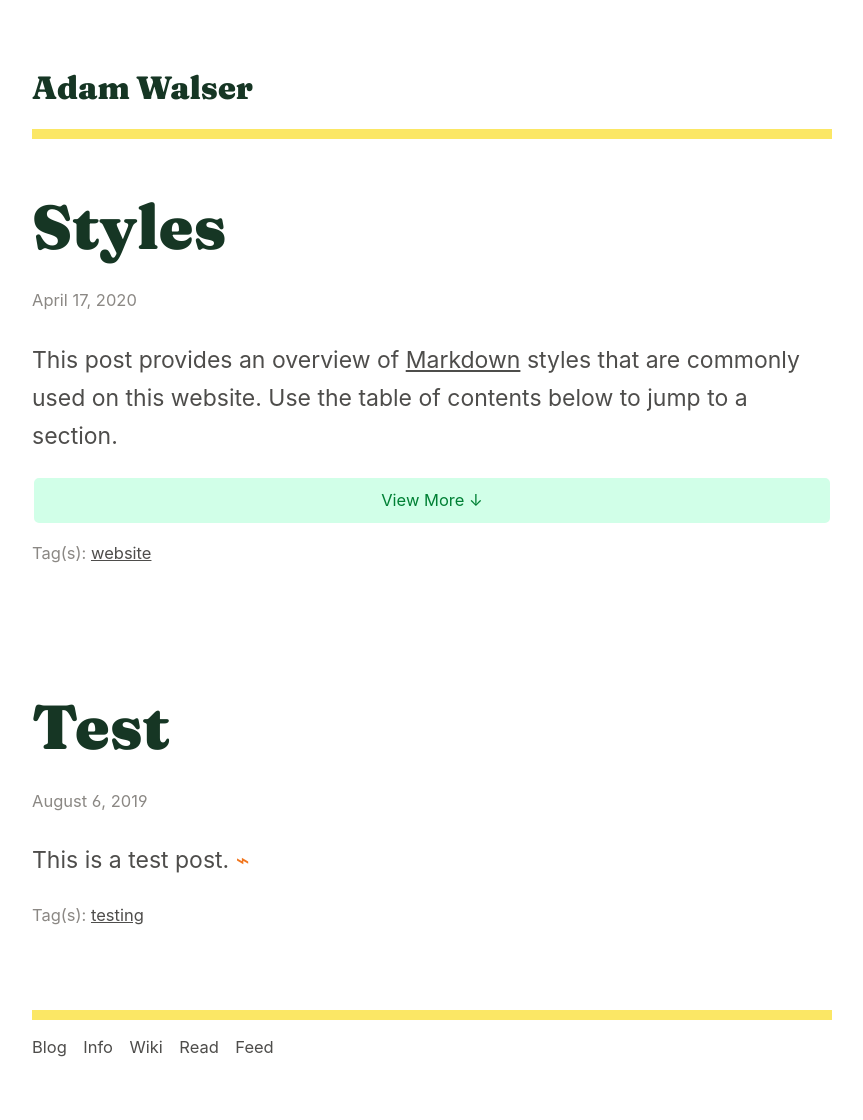
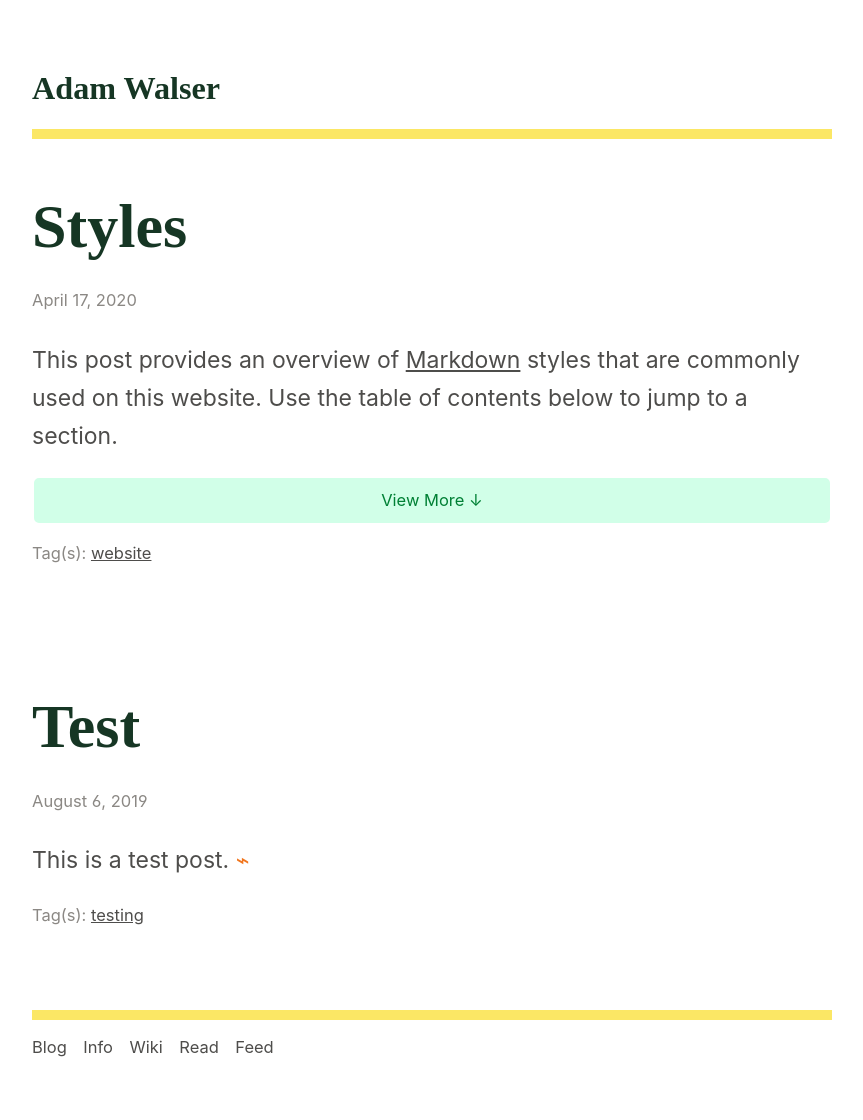
Before and after one commit to ajpwalser/ajpwalser.github.io, a Jekyll site: the page built from index.html, in a window 1280 px wide. Shown: the whole page, without its empty margins (208-1071 px from the left). Built offline with Jekyll 4.4.1, drawn with Linux system fonts in a browser that asks for light colours; some web fonts are replaced; the list of posts is cut into pages by our own code.

Commit message:
Update default.html

```diff
--- a/_layouts/default.html
+++ b/_layouts/default.html
@@ -6,7 +6,7 @@
    <meta name="viewport" content="width=device-width, initial-scale=1">
    <link rel="stylesheet" href="{{ '/css/style.css' | absolute_url }}">
    <link rel="preconnect" href="https://fonts.gstatic.com">
-   <link href="https://fonts.googleapis.com/css2?family=Fraunces:wght@900&display=swap" rel="stylesheet">
+   <link href="https://fonts.googleapis.com/css2?family=Fraunces:opsz,wght,SOFT,WONK@144,900,100,1&display=swap' rel="stylesheet">
 
    <link rel="apple-touch-icon" sizes="180x180" href="/apple-touch-icon.png">
    <link rel="icon" type="image/png" sizes="32x32" href="/favicon-32x32.png">
```
